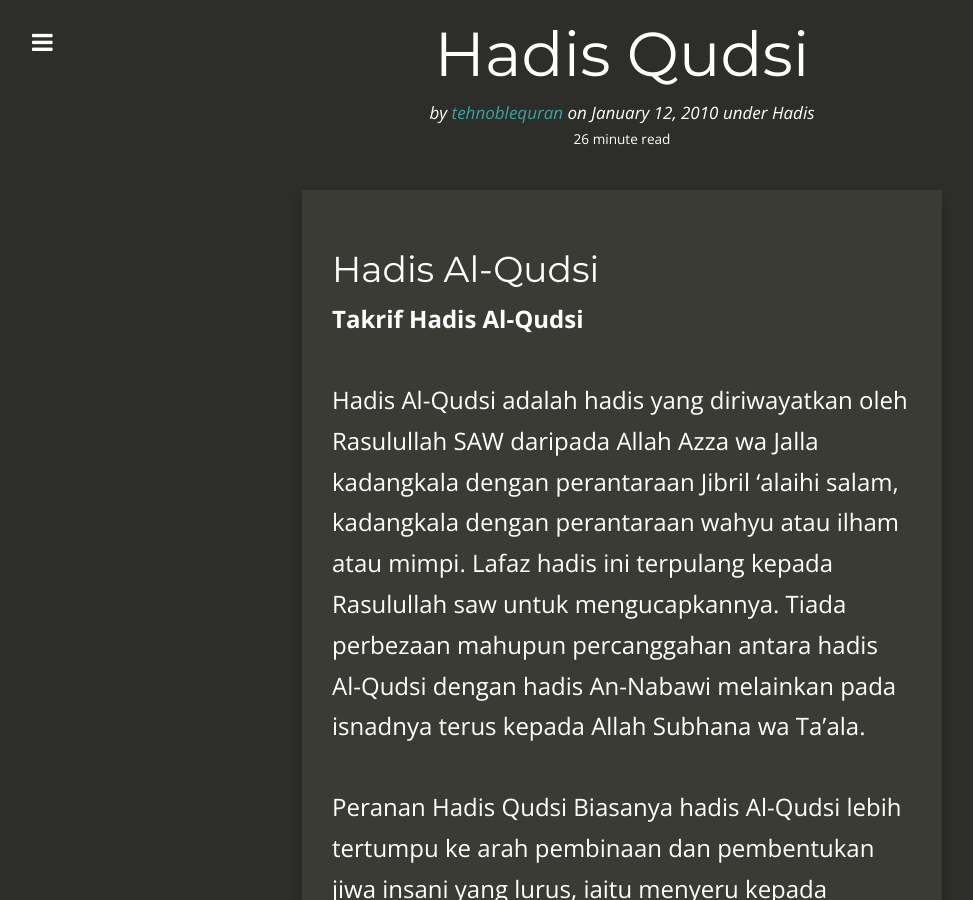
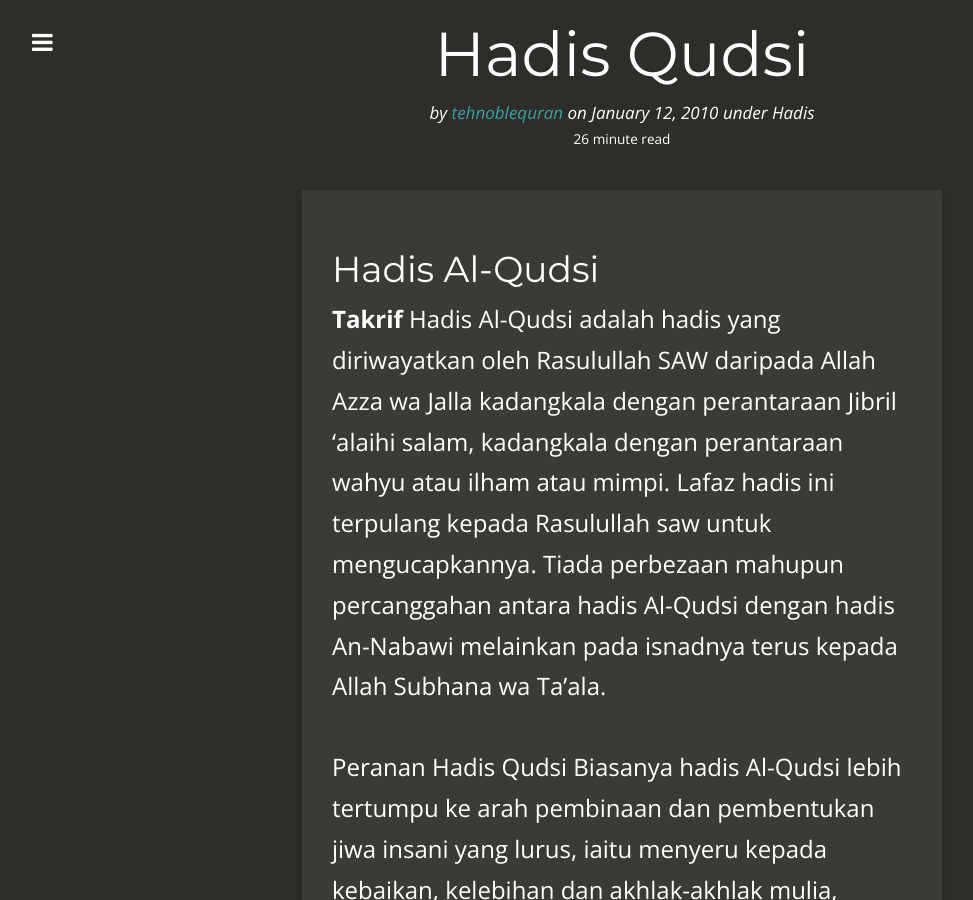
Before and after one commit to kedamaian/swsyafiq, a Jekyll site: the page built from _posts/2010-01-12-hadis-qudsi.md, in a window 1280 px wide and 900 px high. Shown: the whole window, without its empty margins (18-991 px from the left). Built offline with Jekyll 4.4.1, drawn with Linux system fonts in a browser that asks for light colours; nearby versions of some CDN libraries; comment, search, counter and statistics services are not loaded.

Commit message:
Updated 2010-01-12-hadis-qudsi.md

```diff
--- a/_posts/2010-01-12-hadis-qudsi.md
+++ b/_posts/2010-01-12-hadis-qudsi.md
@@ -8,8 +8,7 @@ categories:
 ---
 ## Hadis Al-Qudsi
 
-**Takrif Hadis Al-Qudsi**
-
+**Takrif**
 Hadis Al-Qudsi adalah hadis yang diriwayatkan oleh Rasulullah SAW daripada Allah Azza wa Jalla kadangkala dengan perantaraan Jibril 'alaihi salam, kadangkala dengan perantaraan wahyu atau ilham atau mimpi. Lafaz hadis ini terpulang kepada Rasulullah saw untuk mengucapkannya. Tiada perbezaan mahupun percanggahan antara hadis Al-Qudsi dengan hadis An-Nabawi melainkan pada isnadnya terus kepada Allah Subhana wa Ta'ala.
 
 Peranan Hadis Qudsi Biasanya hadis Al-Qudsi lebih tertumpu ke arah pembinaan dan pembentukan jiwa insani yang lurus, iaitu menyeru kepada kebaikan, kelebihan dan akhlak-akhlak mulia, memandu nafsu agar mencintai Allah yang Maha Agung dan berusaha memperoleh keredhaan-Nya. Semua hadis ini diambil dari kitab Mustika Hadis-Hadis Al-Qudsi Sahih karangan ‘Isomuddin bin Sayyid Abdul Robbuni Al-Soobaathi. Hadis di dalam kitab ini tidak diubah sedikit pun, kecuali bahagian penjelasan dan pengajaran, telah diringkaskan dan ditambah sedikit dari segi perkataan dan contoh-contoh tanpa menyalahi maksud sebenar dari kitab. Wallahu’alam.
```
